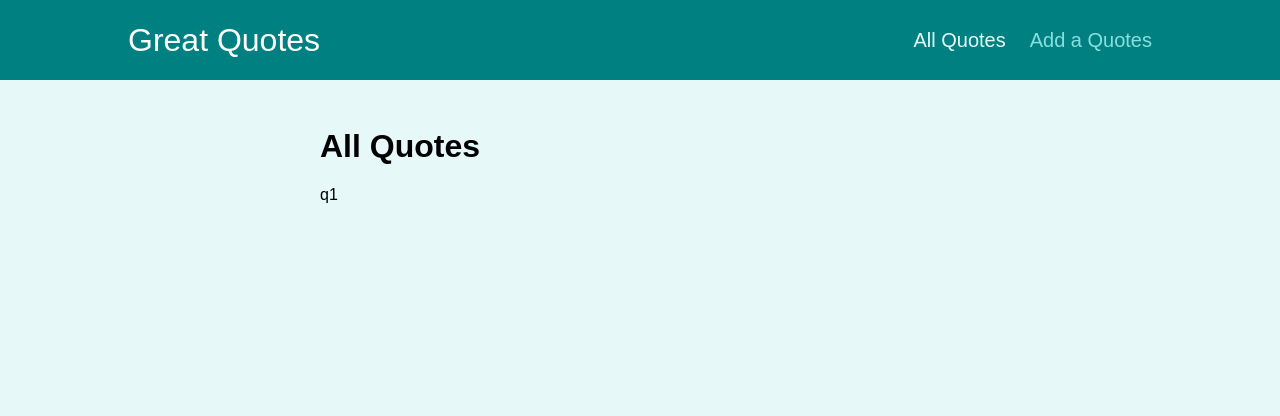
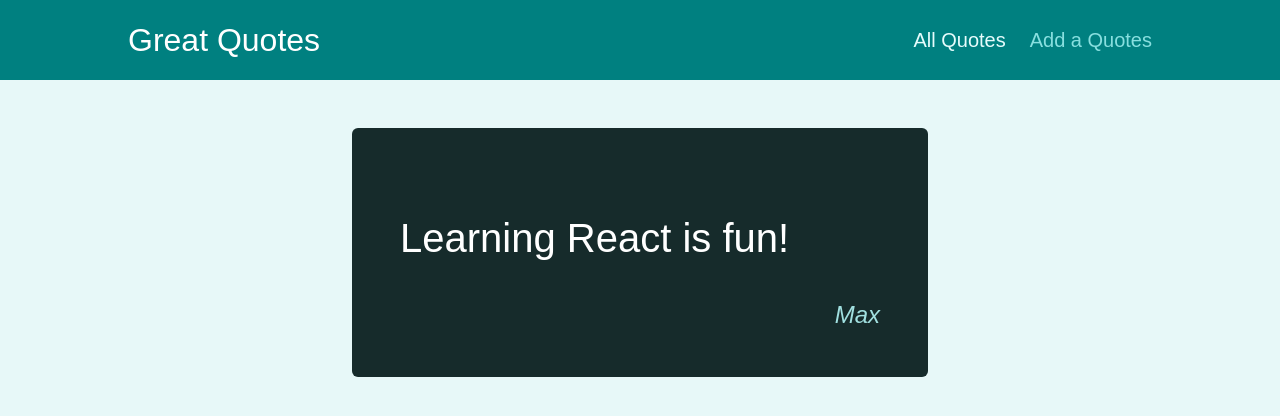
Before and after one commit to kscheltema/section_20_routing_advanced, a React (Create React App) app: page /quotes/q1 in a window 1280 px wide. Shown: the top 416 px of the page. Built offline with nearby package versions, Linux system fonts and the light colour scheme.

Commit message:
dynamic display of qyoutes

```diff
--- a/src/screens/QuoteDetail.js
+++ b/src/screens/QuoteDetail.js
@@ -1,14 +1,25 @@
 import { Fragment } from "react";
 import { useParams, Route } from "react-router-dom";
 import Comments from "../components/comments/Comments";
+import HighlightedQuote from "../components/quotes/HighlightedQuote";
 
-const QuoteAll = () => {
+const DUMMY_QUOTES = [
+  { id: "q1", author: "Max", text: "Learning React is fun!" },
+  { id: "q2", author: "Maximilian", text: "Learning React is great!" },
+];
+
+const QuoteDetail = () => {
   const params = useParams();
+
+  const quote = DUMMY_QUOTES.find((quote) => quote.id === params.quoteID);
+
+  if (!quote) {
+    return <p>No quote found!</p>;
+  }
 
   return (
     <Fragment>
-      <h1>All Quotes</h1>
-      <p>{params.quoteID}</p>
+      <HighlightedQuote text={quote.text} author={quote.author} />
       <Route path={`/quotes/${params.quoteID}/comments`}>
         <Comments />
       </Route>
@@ -16,4 +27,4 @@
   );
 };
 
-export default QuoteAll;
+export default QuoteDetail;
```
Also changed, not shown: 1 other file (tests, documents, lock files or other folders).
